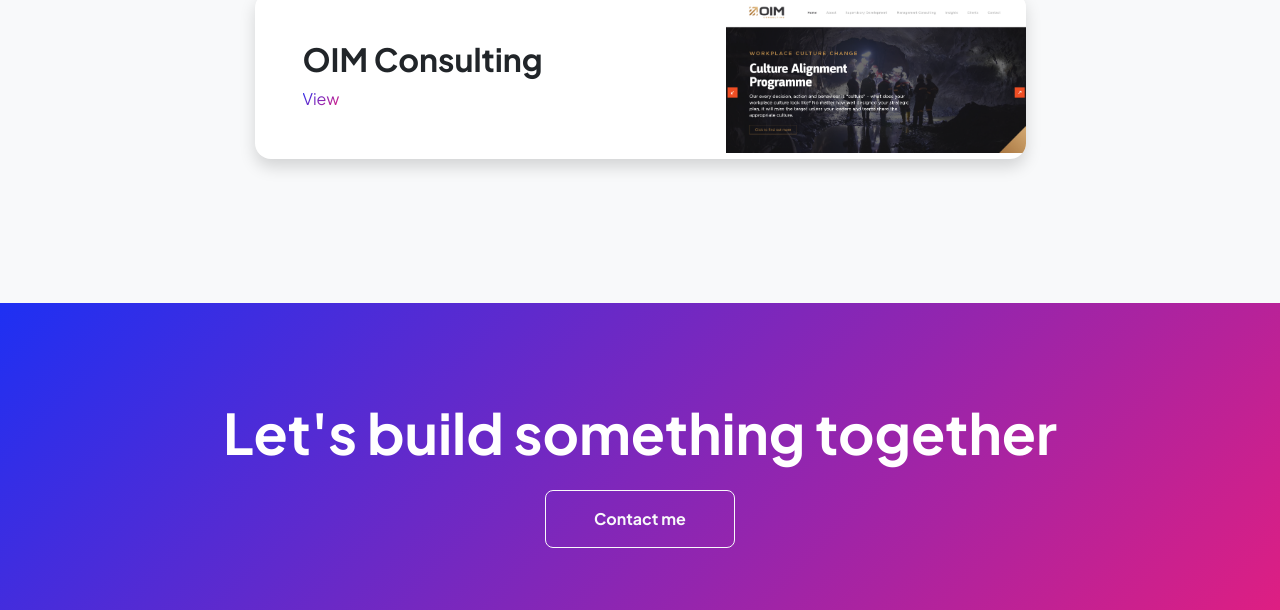
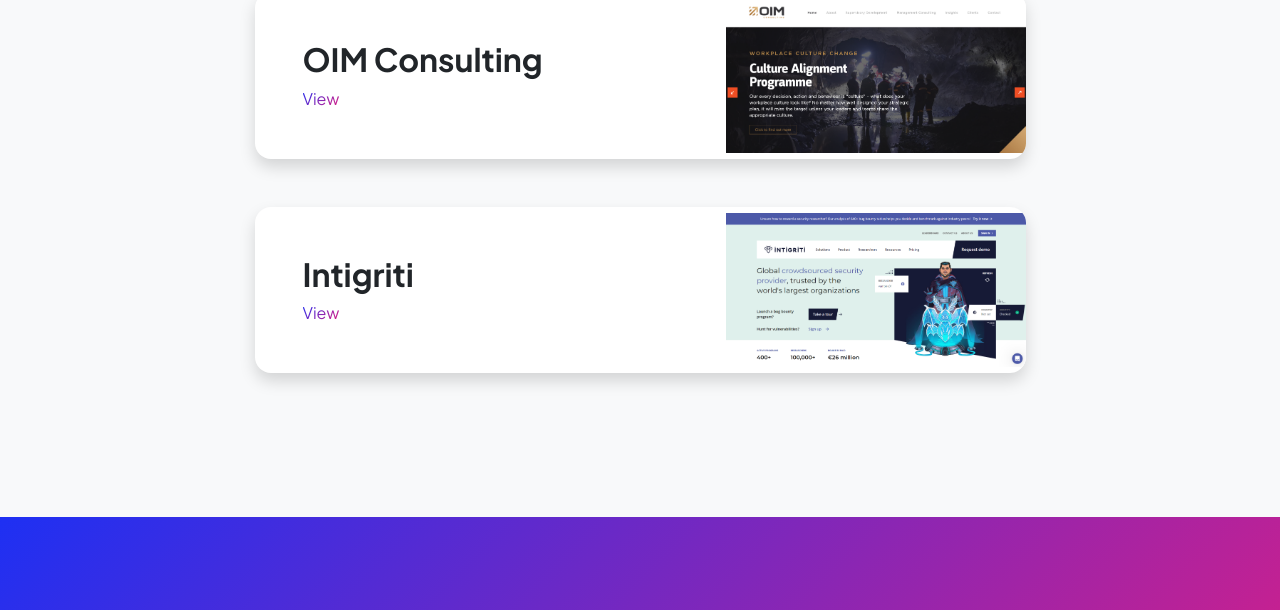
Before and after one commit to jakes-slabbert/cv, a plain HTML site: page projects.html in a window 1280 px wide. Shown: the part 1151-1761 px from the top of the page. Drawn offline with nearby package versions, Linux system fonts and the light colour scheme.

Commit message:
Auto-generated commit [ci skip]

```diff
--- a/projects.html
+++ b/projects.html
@@ -101,6 +101,18 @@
                                     </div>
                                 </div>
                             </div>
+                            <!-- Project Card 1-->
+                            <div class="card overflow-hidden shadow rounded-4 border-0 mb-5">
+                                <div class="card-body p-0">
+                                    <div class="d-flex align-items-center place-content-space-between">
+                                        <div class="p-5">
+                                            <h2 class="fw-bolder">Intigriti</h2>
+                                            <a class="text-gradient" href="https://intigriti.com/">View</a>
+                                        </div>
+                                        <img class="img-fluid" style="max-height: 400px; max-width: 300px" src="assets/intigriti.png" alt="..." />
+                                    </div>
+                                </div>
+                            </div>
                         </div>
                     </div>
                 </div>
```
Also changed, not shown: assets/intigriti.png (added).
